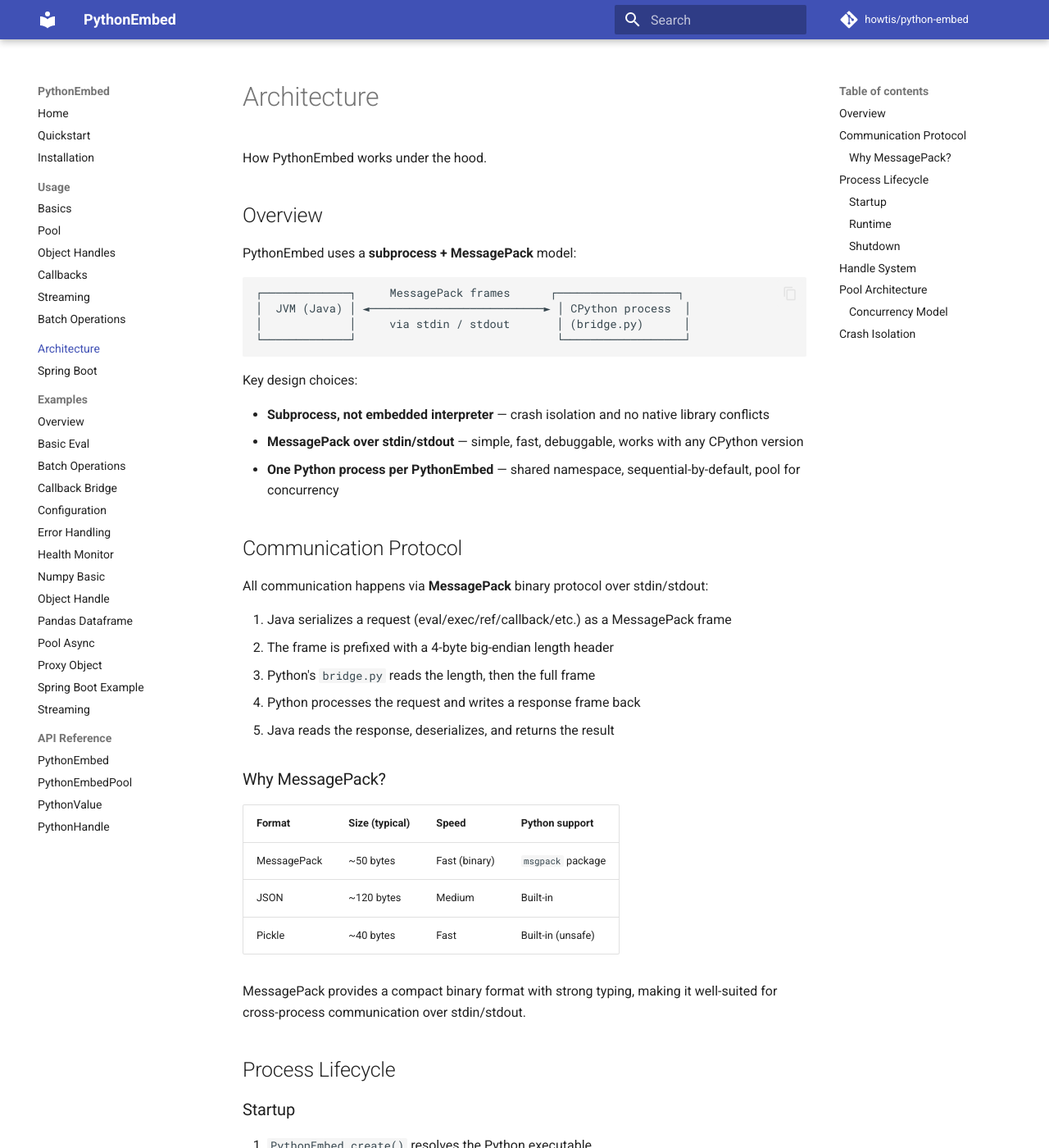
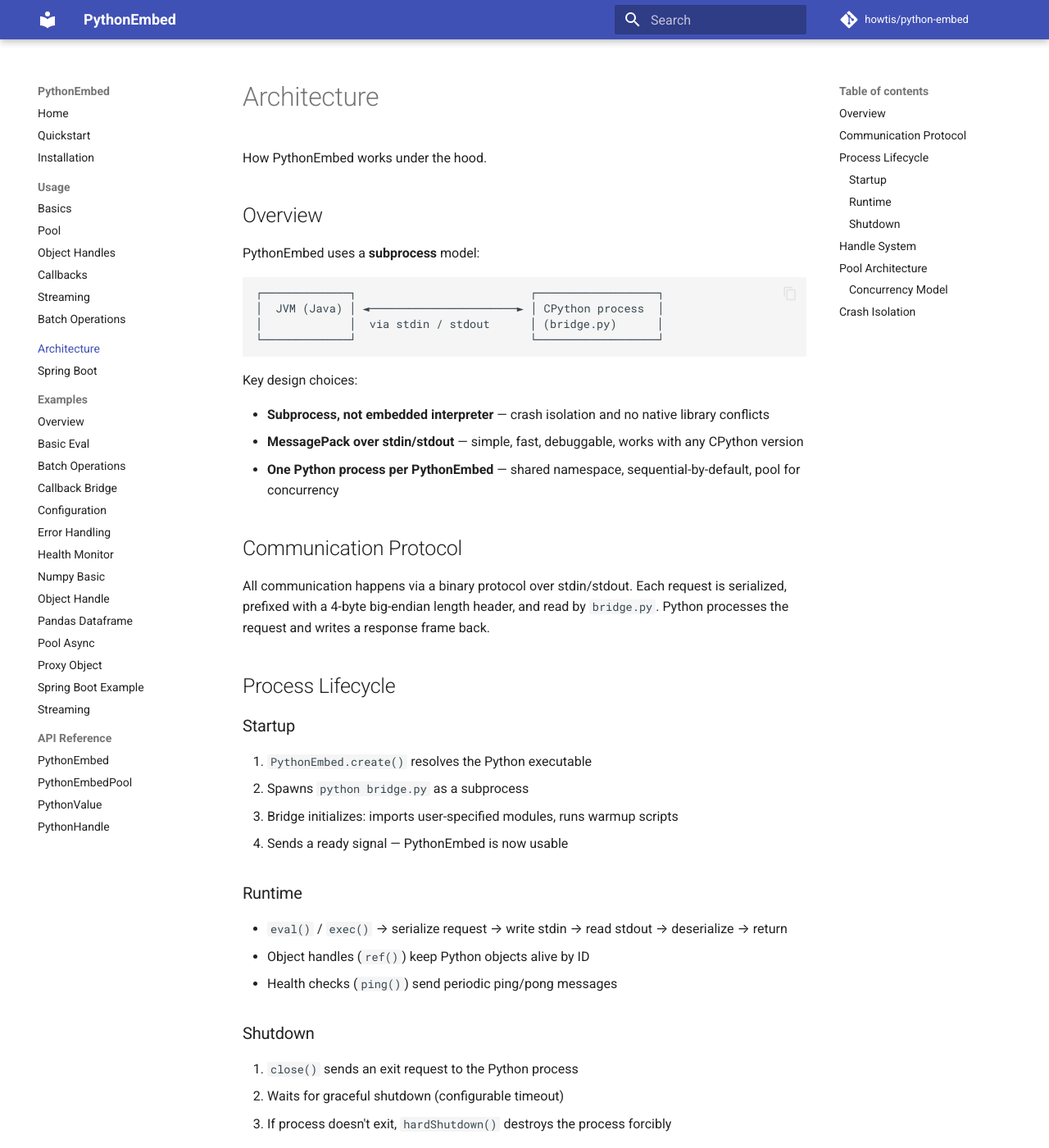
Before and after one commit to howtis/python-embed, an MkDocs documentation site: the page built from docs/architecture.md, in a window 1280 px wide and 1400 px high. Shown: the whole window at 82% size. Built offline with MkDocs 1.6.1 and Material for MkDocs 9.7.7, drawn with Linux system fonts in a browser that asks for light colours; comment, search, counter and statistics services are not loaded.

Commit message:
docs: fix emoji rendering and simplify architecture/batch docs
Add pymdownx.emoji extension to mkdocs.yml for FontAwesome icon rendering. Simplify architecture.md diagram and remove verbose MessagePack section. Streamline batch.md round-trip explanation.

````diff
--- a/docs/architecture.md
+++ b/docs/architecture.md
@@ -4,13 +4,13 @@
 
 ## Overview
 
-PythonEmbed uses a **subprocess + MessagePack** model:
+PythonEmbed uses a **subprocess** model:
 
 ```
-┌─────────────┐     MessagePack frames      ┌──────────────────┐
-│  JVM (Java) │ ◄──────────────────────────► │ CPython process  │
-│             │     via stdin / stdout       │ (bridge.py)      │
-└─────────────┘                              └──────────────────┘
+┌─────────────┐                          ┌──────────────────┐
+│  JVM (Java) │ ◄──────────────────────► │ CPython process  │
+│             │  via stdin / stdout      │ (bridge.py)      │
+└─────────────┘                          └──────────────────┘
 ```
 
 Key design choices:
@@ -21,23 +21,7 @@
 
 ## Communication Protocol
 
-All communication happens via **MessagePack** binary protocol over stdin/stdout:
-
-1. Java serializes a request (eval/exec/ref/callback/etc.) as a MessagePack frame
-2. The frame is prefixed with a 4-byte big-endian length header
-3. Python's `bridge.py` reads the length, then the full frame
-4. Python processes the request and writes a response frame back
-5. Java reads the response, deserializes, and returns the result
-
-### Why MessagePack?
-
-| Format | Size (typical) | Speed | Python support |
-|--------|---------------|-------|---------------|
-| MessagePack | ~50 bytes | Fast (binary) | `msgpack` package |
-| JSON | ~120 bytes | Medium | Built-in |
-| Pickle | ~40 bytes | Fast | Built-in (unsafe) |
-
-MessagePack provides a compact binary format with strong typing, making it well-suited for cross-process communication over stdin/stdout.
+All communication happens via a binary protocol over stdin/stdout. Each request is serialized, prefixed with a 4-byte big-endian length header, and read by `bridge.py`. Python processes the request and writes a response frame back.
 
 ## Process Lifecycle
 
--- a/mkdocs.yml
+++ b/mkdocs.yml
@@ -58,3 +58,6 @@
   - pymdownx.superfences
   - pymdownx.snippets
   - admonition
+  - pymdownx.emoji:
+      emoji_index: !!python/name:material.extensions.emoji.twemoji
+      emoji_generator: !!python/name:material.extensions.emoji.to_svg
````
Also changed, not shown: docs/usage/batch.md (+1 -7 lines).
